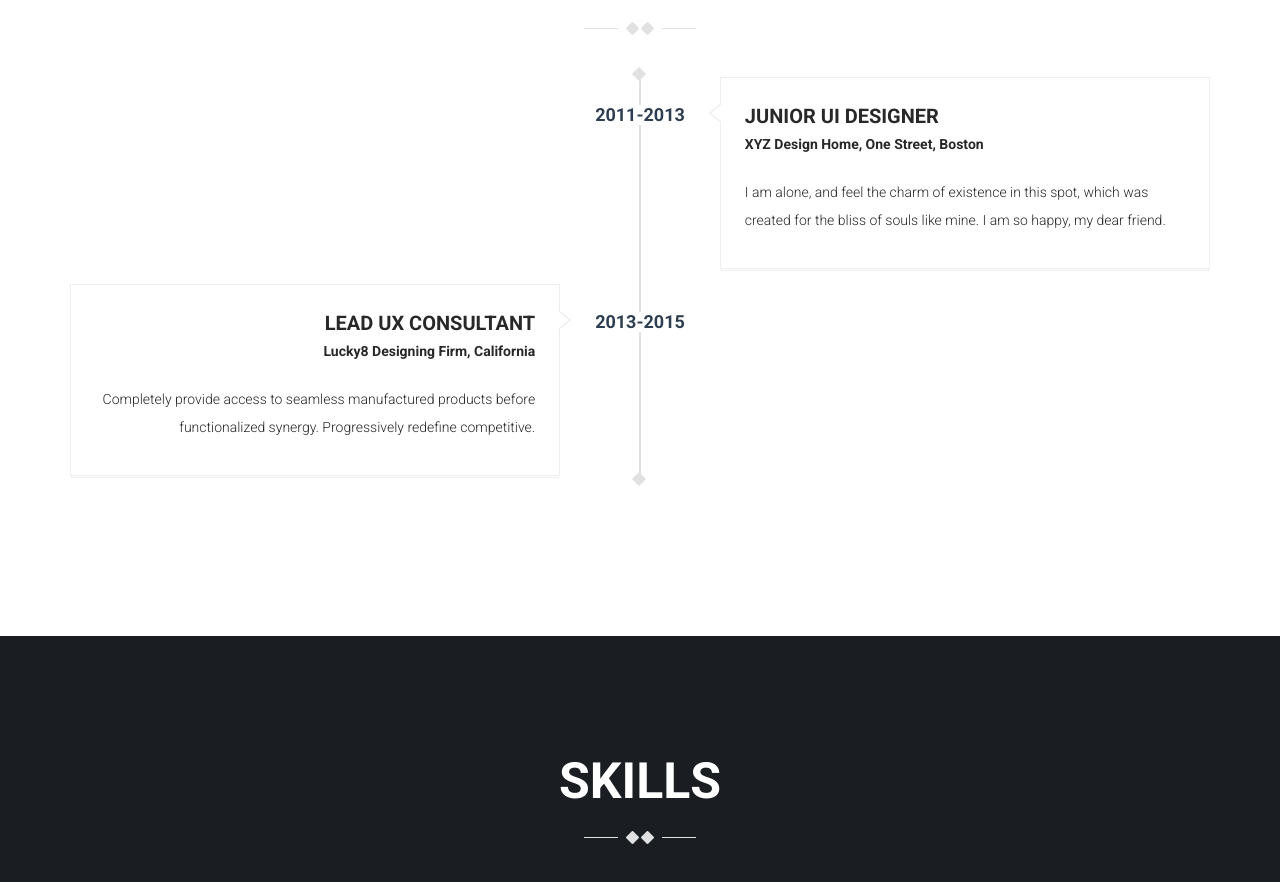
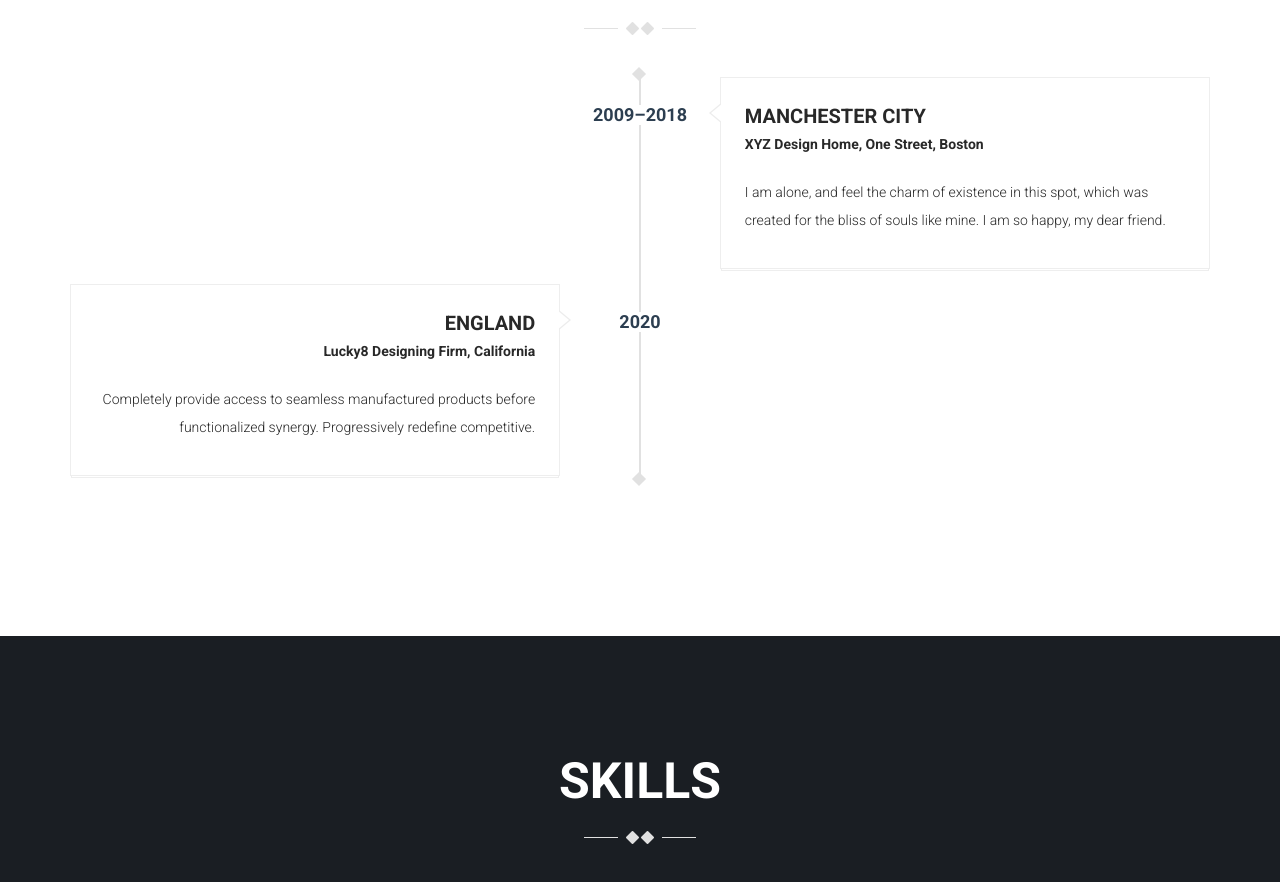
Before and after one commit to Stilllbeaum/DII_M4_01, a plain HTML site: page 01_git_basic/index.html in a window 1280 px wide. Shown: the part 1200-2082 px from the top of the page. Drawn offline with Linux system fonts and the light colour scheme; some packages are replaced by stand-ins of ours; a script that the page names is missing.

Commit message:
Reteams
teams

```diff
--- a/01_git_basic/index.html
+++ b/01_git_basic/index.html
@@ -106,13 +106,13 @@
                         <ul class="timeline">
                             <li class="timeline-inverted">
                                 <div class="posted-date">
-                                  <span class="month">2011-2013</span>
+                                  <span class="month">2009–2018</span>
                                 </div><!-- /posted-date -->
 
                                 <div class="timeline-panel wow fadeInUp">
                                     <div class="timeline-content">
                                         <div class="timeline-heading">
-                                            <h3>Junior ui designer</h3>
+                                            <h3>Manchester City</h3>
                                             <span>XYZ Design Home, One Street, Boston</span>
                                         </div><!-- /timeline-heading -->
 
@@ -125,13 +125,13 @@
 
                             <li>
                                 <div class="posted-date">
-                                  <span class="month">2013-2015</span>
+                                  <span class="month">2020</span>
                                 </div><!-- /posted-date -->
 
                                 <div class="timeline-panel wow fadeInUp">
                                     <div class="timeline-content">
                                         <div class="timeline-heading">
-                                            <h3>Lead UX Consultant</h3>
+                                            <h3>	England </h3>
                                             <span>Lucky8 Designing Firm, California</span>
                                         </div><!-- /timeline-heading -->
 
```
